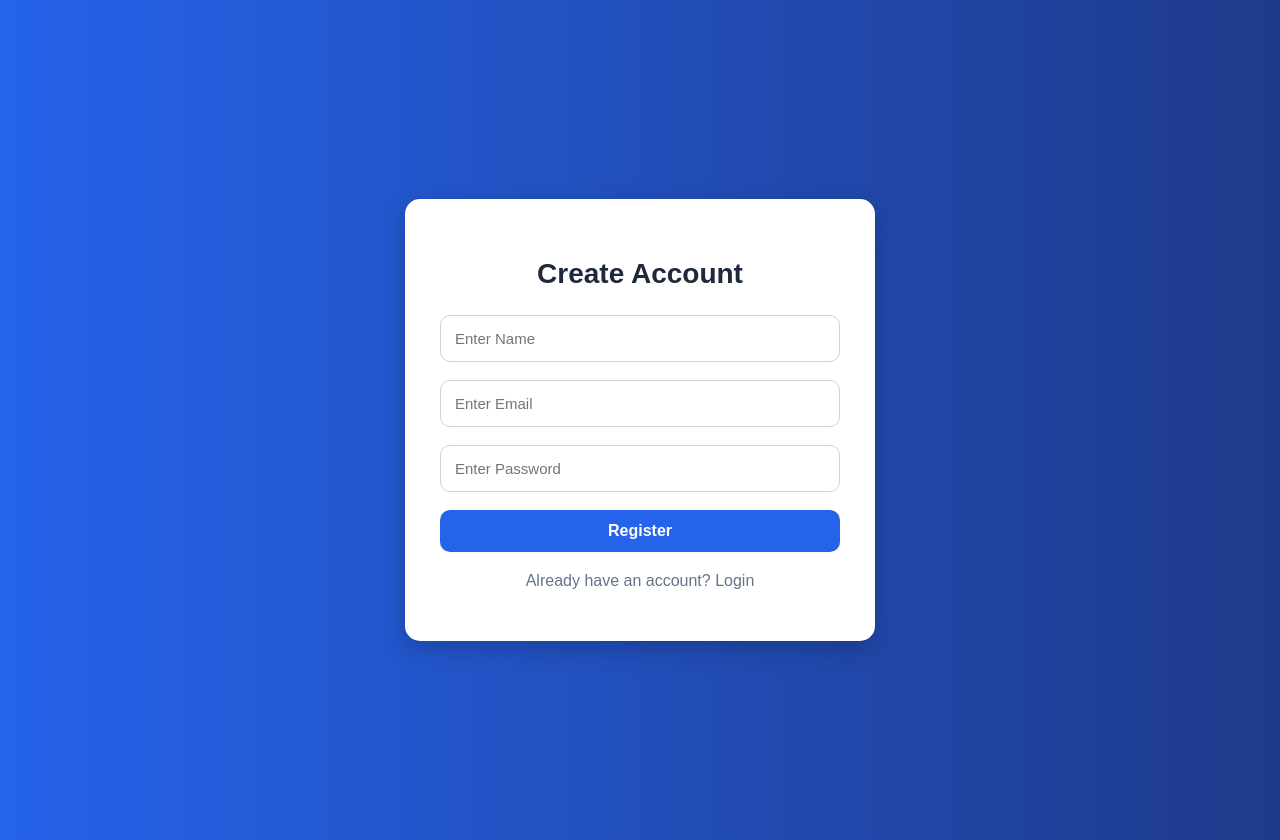
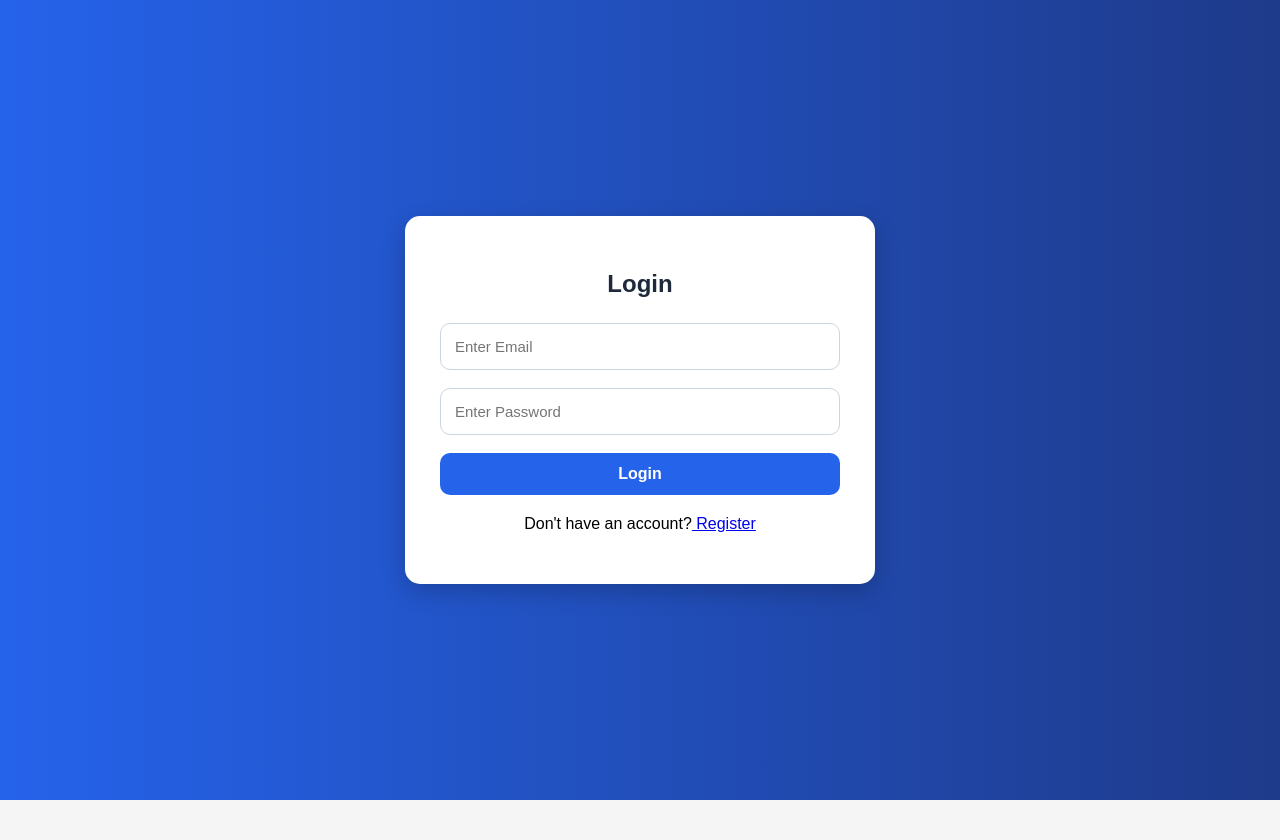
Before and after one commit to Harshpreet56/Money-Tracker, a React app in the folder frontend/: page / in a window 1280 px wide. After the commit the page ends 800 px from the top, so only its background shows below. Built offline with nearby package versions, Linux system fonts and the light colour scheme; no server answers; the HTML template or start-up script is replaced by a standard one.

Commit message:
modification

```diff
--- a/frontend/src/App.jsx
+++ b/frontend/src/App.jsx
@@ -12,6 +12,8 @@ import Register from "./pages/Register.jsx";
 import "./App.css";
 
 const API = "https://money-tracker3.onrender.com/api/transactions";
+
+const token = localStorage.getItem("token");
 
 function App() {
   const [transactions, setTransactions] = useState([]);
@@ -42,14 +44,15 @@ function App() {
     return item.createdAt.slice(0, 10) === selectedDate;
   });
 
+
  return (
   <Routes>
-      <Route path="/login" element={<Login />} />
+    <Route path="/" element={<Login />} />
 
-      <Route path="/" element={<Register />} />
+    <Route path="/register" element={<Register />} />
 
     <Route
-        path="/Home"
+      path="/home"
       element={
         <div className="container">
           <h1>Money Tracker</h1>
@@ -73,6 +76,7 @@ function App() {
     />
   </Routes>
 );
+
 }
 
 export default App;
--- a/frontend/src/main.jsx
+++ b/frontend/src/main.jsx
@@ -22,7 +22,6 @@
 import React from "react";
 import ReactDOM from "react-dom/client";
 import { BrowserRouter } from "react-router-dom";
-
 import App from "./App";
 
 ReactDOM.createRoot(document.getElementById("root")).render(
--- a/frontend/src/pages/Login.jsx
+++ b/frontend/src/pages/Login.jsx
@@ -1,7 +1,10 @@
 import { useState } from "react";
 import axios from "axios";
+import { useNavigate, Link } from "react-router-dom";
 
 function Login() {
+  const navigate = useNavigate();
+
   const [email, setEmail] = useState("");
   const [password, setPassword] = useState("");
 
@@ -10,7 +13,7 @@ function Login() {
 
     try {
       const res = await axios.post(
-        "http://localhost:5000/api/auth/login",
+        "https://money-tracker3.onrender.com/api/auth/login",
         {
           email,
           password,
@@ -20,34 +23,107 @@ function Login() {
       localStorage.setItem("token", res.data.token);
 
       alert("Login Success");
+
+      // Redirect to Home Page
+      navigate("/home");
     } catch (error) {
-      alert(error.response.data.message);
+   console.log(error);
+
+alert(error.response?.data?.message || "Something went wrong");
     }
   };
 
   return (
-    <div className="auth-container">
-      <h2>Login</h2>
+    <div
+      style={{
+        minHeight: "100vh",
+        display: "flex",
+        justifyContent: "center",
+        alignItems: "center",
+        background: "linear-gradient(to right, #2563eb, #1e3a8a)",
+      }}
+    >
+      <div
+        style={{
+          width: "100%",
+          maxWidth: "400px",
+          background: "#fff",
+          padding: "35px",
+          borderRadius: "15px",
+          boxShadow: "0 8px 25px rgba(0,0,0,0.2)",
+        }}
+      >
+        <h2
+          style={{
+            textAlign: "center",
+            marginBottom: "25px",
+            color: "#1e293b",
+          }}
+        >
+          Login
+        </h2>
 
-      <form onSubmit={submitHandler}>
+        <form
+          onSubmit={submitHandler}
+          style={{
+            display: "flex",
+            flexDirection: "column",
+            gap: "18px",
+          }}
+        >
           <input
             type="email"
-          placeholder="Email"
+            placeholder="Enter Email"
             value={email}
             onChange={(e) => setEmail(e.target.value)}
+            style={inputStyle}
           />
 
           <input
             type="password"
-          placeholder="Password"
+            placeholder="Enter Password"
             value={password}
             onChange={(e) => setPassword(e.target.value)}
+            style={inputStyle}
           />
 
-        <button type="submit">Login</button>
+          <button
+            type="submit"
+            style={{
+              padding: "12px",
+              border: "none",
+              borderRadius: "10px",
+              background: "#2563eb",
+              color: "#fff",
+              fontSize: "16px",
+              fontWeight: "bold",
+              cursor: "pointer",
+            }}
+          >
+            Login
+          </button>
         </form>
+
+        <p
+          style={{
+            textAlign: "center",
+            marginTop: "20px",
+          }}
+        >
+          Don't have an account?
+          <Link to="/register"> Register</Link>
+        </p>
+      </div>
     </div>
   );
 }
 
+const inputStyle = {
+  padding: "14px",
+  borderRadius: "10px",
+  border: "1px solid #cbd5e1",
+  fontSize: "15px",
+  outline: "none",
+};
+
 export default Login;
--- a/frontend/src/pages/Register.jsx
+++ b/frontend/src/pages/Register.jsx
@@ -1,10 +1,38 @@
 import { useState } from "react";
 import axios from "axios";
+import { useNavigate, Link } from "react-router-dom";
 
 function Register() {
+
+
   const [name, setName] = useState("");
   const [email, setEmail] = useState("");
   const [password, setPassword] = useState("");
+
+  // const submitHandler = async (e) => {
+  //   e.preventDefault();
+
+  //   try {
+  //     const res = await axios.post(
+  //       "https://money-tracker3.onrender.com/api/auth/register",
+  //       {
+  //         name,
+  //         email,
+  //         password,
+  //       }
+  //     );
+
+  //     localStorage.setItem("token", res.data.token);
+
+  //     alert("Register Success");
+
+  //     // Redirect to Home Page
+  //     navigate("/home");
+  //   } catch (error) {
+  //     alert(error.response?.data?.message || "Something went wrong");
+  //   }
+  // };
+  const navigate = useNavigate();
 
 const submitHandler = async (e) => {
   e.preventDefault();
@@ -22,7 +50,11 @@ function Register() {
     localStorage.setItem("token", res.data.token);
 
     alert("Register Success");
+
+    navigate("/home");
   } catch (error) {
+    console.log(error);
+
 alert(error.response?.data?.message || "Something went wrong");
   }
 };
@@ -105,7 +137,6 @@ function Register() {
               fontSize: "16px",
               fontWeight: "bold",
               cursor: "pointer",
-              transition: "0.3s",
             }}
           >
             Register
@@ -116,10 +147,10 @@ function Register() {
           style={{
             textAlign: "center",
             marginTop: "20px",
-            color: "#64748b",
           }}
         >
-          Already have an account? Login
+          Already have an account?
+          <Link to="/"> Login</Link>
         </p>
       </div>
     </div>
```
Lines whose indentation alone changed are shown as unchanged.
